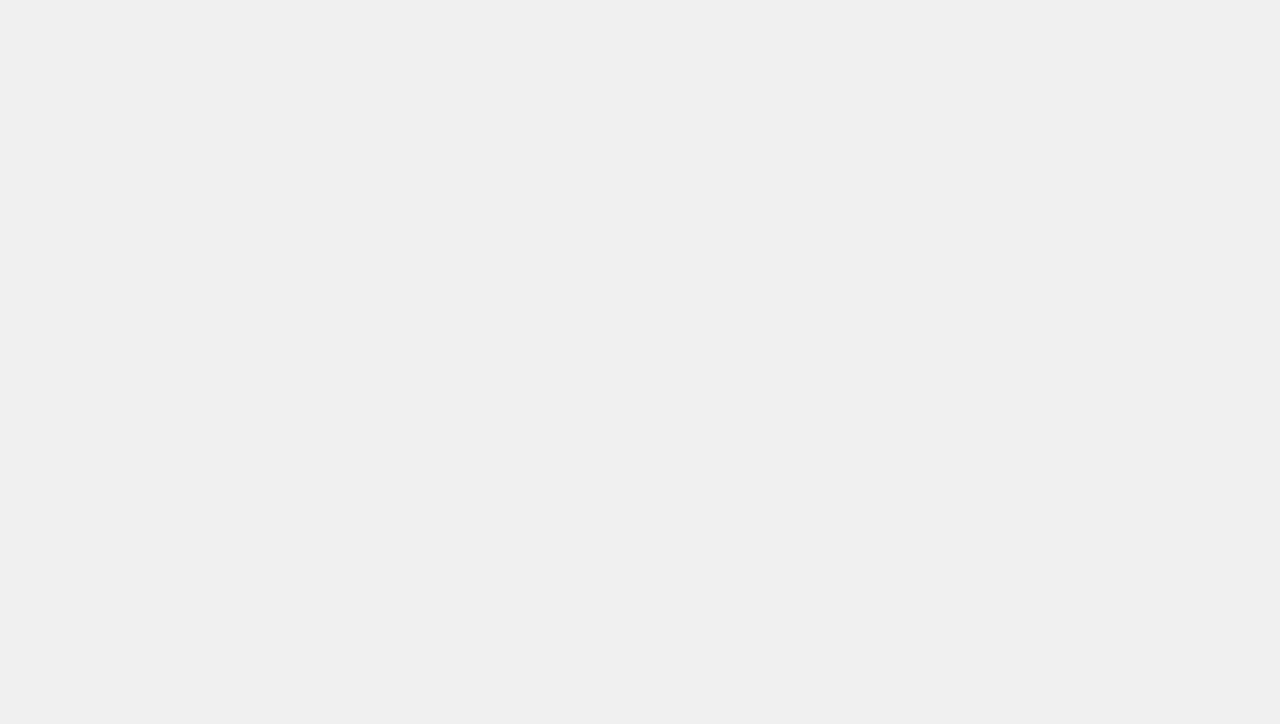
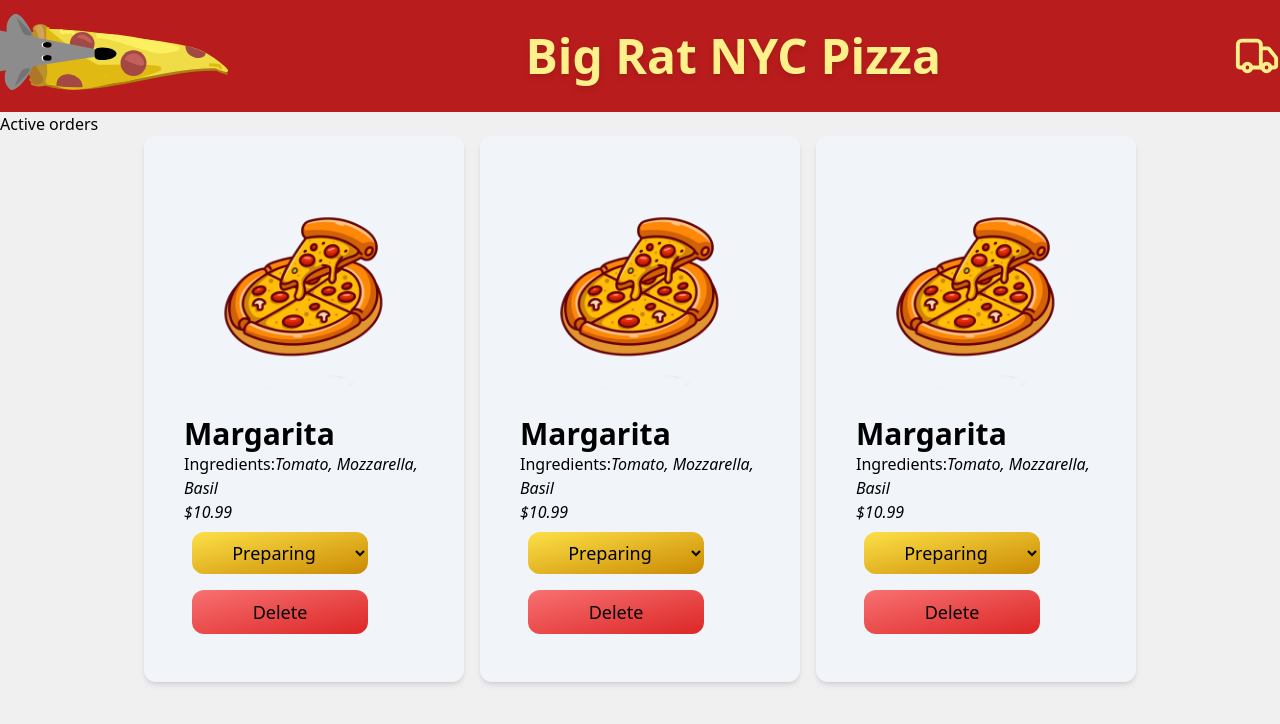
Before and after one commit to vluis26/COMP421-Project, a React (Vite) app: page /employee/order in a window 1280 px wide. Before the commit this address had no page. Shown: the top 724 px of the page. Built offline with nearby package versions, Linux system fonts and the light colour scheme.

Commit message:
some more gui drafts

```diff
--- a/frontend/src/App.jsx
+++ b/frontend/src/App.jsx
@@ -5,6 +5,9 @@ import HomePage from "./HomePage";
 import LoginPage from "./LoginPage";
 import CreateAccount from "./CreateAccount";
 import Order from "./Order";
+import Cart from "./Cart";
+import Extras from "./Extras";
+import EmployeeOrder from "./EmployeeOrder";
 
 function App() {
     return (
@@ -13,7 +16,11 @@ function App() {
                 <Route path="/" element={<HomePage />} />
                 <Route path="/login" element={<LoginPage />} />
                 <Route path="/create" element={<CreateAccount />} />
+
                 <Route path="/order" element={<Order />} />
+                <Route path="/cart" element={<Cart />} />
+                <Route path="/order/extras" element={<Extras />} />
+                <Route path="/employee/order" element={<EmployeeOrder />} />
             </Routes>
         </>
     );
--- a/frontend/src/Banner.jsx
+++ b/frontend/src/Banner.jsx
@@ -6,27 +6,49 @@ import cartIcon from "./assets/cart_icon_gray.svg";
 import cartIcon2 from "./assets/cart_icon_white.svg";
 import personIcon from "./assets/person_icon_gray.svg";
 import personIcon2 from "./assets/person_icon_white.svg";
+import { Truck } from "lucide-react";
+import { ShoppingCart } from "lucide-react";
 import "./Banner.css";
 import { Link } from "react-router-dom";
+import { useNavigate } from "react-router-dom";
 
-function Banner() {
+const Banner = ({ employee }) => {
+    const navigate = useNavigate();
+    const handleCartClick = () => {
+        navigate("/Cart");
+    };
+    const handleHomeClick = () => {
+        navigate("/order");
+    };
     return (
         <>
             <div className="flex bg-red-700 justify-between h-28 items-center">
                 <img src={bigRatBanner} />
-                <p className=" font-bold text-yellow-200 text-5xl drop-shadow-md">
+                <p
+                    className=" font-bold text-yellow-200 text-5xl drop-shadow-md hover:cursor-pointer"
+                    onClick={handleHomeClick}
+                >
                     Big Rat NYC Pizza
                 </p>
-                <div className="flex fustify-between">
-                    <div className="rounded-lg bg-yellow-500 px-5 text-lg mx-5">
-                        log in
-                    </div>
-                    <div className="mx-5">
-                        <img src={cartIcon} />
-                    </div>
+                <div className="flex fustify-between items-start">
+                    <Truck
+                        stroke="#fef08a"
+                        size={46}
+                        className="hover:cursor-pointer"
+                    />
+                    {!employee && (
+                        <div className="mx-8 items-center">
+                            <ShoppingCart
+                                onClick={handleCartClick}
+                                className="hover:cursor-pointer"
+                                stroke="#fef08a"
+                                size={40}
+                            />
+                        </div>
+                    )}
                 </div>
             </div>
         </>
     );
-}
+};
 export default Banner;
--- /dev/null
+++ b/frontend/src/Cart.jsx
@@ -0,0 +1,64 @@
+import Banner from "./Banner";
+import PizzaCard from "./PizzaCard";
+const Cart = () => {
+    return (
+        <div className="w-screen h-full">
+            <Banner />
+            <div>
+                <div className="font-bold text-2xl m-5">Your order:</div>
+                <div className="grid grid-cols-4 gap-5">
+                    <PizzaCard
+                        name="Margarita"
+                        ingredients={"Tomato, Mozzarella, Basil"}
+                        price={10.99}
+                    />
+                    <PizzaCard
+                        name="Margarita"
+                        ingredients={"Tomato, Mozzarella, Basil"}
+                        price={10.99}
+                    />
+                    <PizzaCard
+                        name="Margarita"
+                        ingredients={"Tomato, Mozzarella, Basil"}
+                        price={10.99}
+                    />
+                    <PizzaCard
+                        name="Margarita"
+                        ingredients={"Tomato, Mozzarella, Basil"}
+                        price={10.99}
+                    />
+                    <PizzaCard
+                        name="Margarita"
+                        ingredients={"Tomato, Mozzarella, Basil"}
+                        price={10.99}
+                    />
+                    <PizzaCard
+                        name="Margarita"
+                        ingredients={"Tomato, Mozzarella, Basil"}
+                        price={10.99}
+                    />
+                    <PizzaCard
+                        name="Margarita"
+                        ingredients={"Tomato, Mozzarella, Basil"}
+                        price={10.99}
+                    />
+                    <PizzaCard
+                        name="Margarita"
+                        ingredients={"Tomato, Mozzarella, Basil"}
+                        price={10.99}
+                    />
+                </div>
+                <div className="flex justify-center items-baseline">
+                    <p className="font-bold text-xl ml-5 mt-3 text-center">
+                        Total: $x
+                    </p>
+                    <button className="bg-emerald-700 text-white rounded-xl m-5 px-5 py-2 hover:text-emerald-700 hover:bg-white font-semibold hover:border-emerald-700 border-2">
+                        Confirm order
+                    </button>
+                </div>
+            </div>
+        </div>
+    );
+};
+
+export default Cart;
--- /dev/null
+++ b/frontend/src/EmployeeOrder.jsx
@@ -0,0 +1,33 @@
+import PizzaCard from "./PizzaCard";
+import Banner from "./Banner";
+
+const EmployeeOrder = () => {
+    return (
+        <div className="w-screen h-full">
+            <Banner employee={true} />
+            Active orders
+            <div className="flex justify-center gap-4">
+                <PizzaCard
+                    name="Margarita"
+                    ingredients={"Tomato, Mozzarella, Basil"}
+                    price={10.99}
+                    employee={true}
+                />
+                <PizzaCard
+                    name="Margarita"
+                    ingredients={"Tomato, Mozzarella, Basil"}
+                    price={10.99}
+                    employee={true}
+                />
+                <PizzaCard
+                    name="Margarita"
+                    ingredients={"Tomato, Mozzarella, Basil"}
+                    price={10.99}
+                    employee={true}
+                />
+            </div>
+        </div>
+    );
+};
+
+export default EmployeeOrder;
--- /dev/null
+++ b/frontend/src/Extras.jsx
@@ -0,0 +1,31 @@
+import IngredientCard from "./IngredientCard";
+import PizzaCard from "./PizzaCard";
+import Banner from "./Banner";
+const Extras = () => {
+    return (
+        //TODO allow Pizza to be chosen dynamically
+        <div className="w-screen h-full bg-slate-200">
+            <Banner />
+            <div className="flex justify-center">
+                <div>
+                    <div className="font-bold text-2xl">
+                        Your current selection:
+                    </div>
+
+                    <div className="flex">
+                        <PizzaCard
+                            name="Margarita"
+                            ingredients={"Tomato, Mozzarella, Basil"}
+                            price={10.99}
+                        />
+                        <div className="m-5">
+                            <IngredientCard />
+                        </div>
+                    </div>
+                </div>
+            </div>
+        </div>
+    );
+};
+
+export default Extras;
--- a/frontend/src/Order.jsx
+++ b/frontend/src/Order.jsx
@@ -7,6 +7,7 @@ import IngredientCard from "./IngredientCard";
 
 function Order() {
     return (
+        //TODO: every pizza should have their own handlePizzaClick function
         <>
             <Banner />
             <div className="w-screen h-full bg-slate-200 flex">
@@ -14,37 +15,33 @@ function Order() {
                     <h1 className="font-bold text-4xl px-5">
                         Choose your meal...
                     </h1>
-                    <div className="p-5">
+                    <div className="p-5 grid grid-cols-3">
                         <Pizza
-                            name="Margharita"
+                            name="Margarita"
                             ingredients={"Tomato, Mozzarella, Basil"}
+                            price={10.99}
                         />
                         <Pizza
-                            name="Margharita"
+                            name="Margarita"
                             ingredients={"Tomato, Mozzarella, Basil"}
+                            price={10.99}
                         />
                         <Pizza
-                            name="Margharita"
+                            name="Margarita"
                             ingredients={"Tomato, Mozzarella, Basil"}
+                            price={10.99}
                         />
                         <Pizza
-                            name="Margharita"
+                            name="Margarita"
                             ingredients={"Tomato, Mozzarella, Basil"}
+                            price={10.99}
                         />
                         <Pizza
-                            name="Margharita"
+                            name="Margarita"
                             ingredients={"Tomato, Mozzarella, Basil"}
+                            price={10.99}
                         />
                     </div>
-                </div>
-                <div className="m-5">
-                    <PizzaCard
-                        name="Margharita"
-                        ingredients={"Tomato, Mozzarella, Basil"}
-                    />
-                </div>
-                <div>
-                    <IngredientCard />
                 </div>
             </div>
         </>
--- a/frontend/src/PizzaCard.jsx
+++ b/frontend/src/PizzaCard.jsx
@@ -1,11 +1,41 @@
 import cartoonPizza from "./assets/cartoon_pizza.png";
-const PizzaCard = ({ name, ingredients }) => {
+import { useState } from "react";
+const PizzaCard = ({ name, ingredients, price, employee }) => {
+    const [status, setStatus] = useState("preparing");
+    //TODO add a function to change the status of the order in the database
+    const handleStatusChange = (event) => {
+        setStatus(event.target.value);
+    };
     return (
-        <div className="shadow-md rounded-xl p-10 bg-slate-100">
+        <div className="shadow-md rounded-xl p-10 bg-slate-100 w-80">
             <img src={cartoonPizza} className="w-64" />
             <p className="font-bold text-3xl">{name}</p>
             Ingredients:
-            <span className="italic">{ingredients}</span>
+            <span className="italic">
+                {ingredients}
+                <br />
+            </span>
+            <span className="italic">${price}</span>
+            {employee && (
+                <div>
+                    <div className="flex flex-col justify-center">
+                        <select
+                            id="order-status"
+                            value={status}
+                            onChange={handleStatusChange}
+                            className="m-2 text-lg rounded-xl bg-gradient-to-br from-yellow-300 to-yellow-600 px-5 py-2 w-44 text-center hover:cursor-pointer"
+                        >
+                            <option value="preparing">Preparing</option>
+                            <option value="baking">Baking</option>
+                            <option value="sent">Delivered</option>
+                        </select>
+
+                        <button className="m-2 text-lg rounded-xl bg-gradient-to-br from-red-400 to-red-600 px-5 py-2 text-center w-44 justify-center hover:cursor-pointer">
+                            Delete
+                        </button>
+                    </div>
+                </div>
+            )}
         </div>
     );
 };
```
Also changed, not shown: frontend/src/Pizza.jsx (+11 -2 lines), 1 other file (tests, documents, lock files or other folders).
